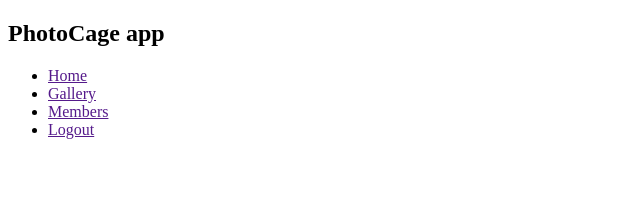
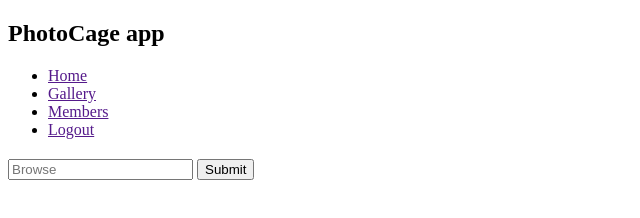
Before and after one commit to DmitriEr/Photo, a plain HTML site: page index.html in a window 1280 px wide. Shown: the whole page, without its empty margins (0-640 px from the left). Drawn offline with Linux system fonts and the light colour scheme.

Commit message:
release html section form in main

```diff
--- a/index.html
+++ b/index.html
@@ -38,5 +38,21 @@
             </div>
         </div>
     </header>
+
+    <main class="page-main">
+        <section class="form">
+            <div class="form-inner">
+                <h2 class="form-inner__title"></h2>
+            </div>
+            <div class="form-inner">
+                <form action="post">
+                    <label>
+                        <input type="search" placeholder="Browse">
+                        <input type="submit" placeholder="Upload image">
+                    </label>
+                </form>
+            </div>
+        </section>
+    </main>
 </body>
 </html>
```
